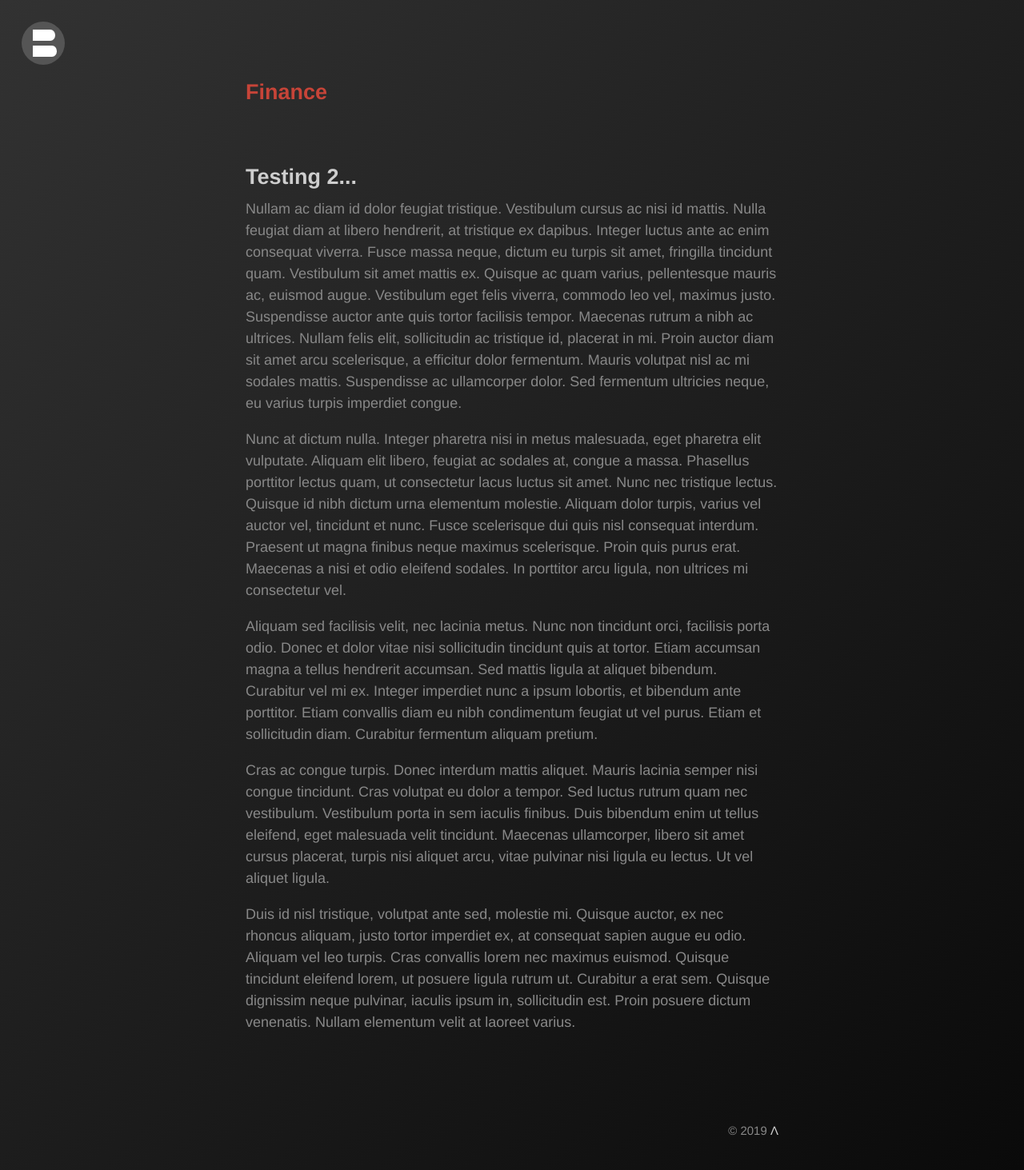
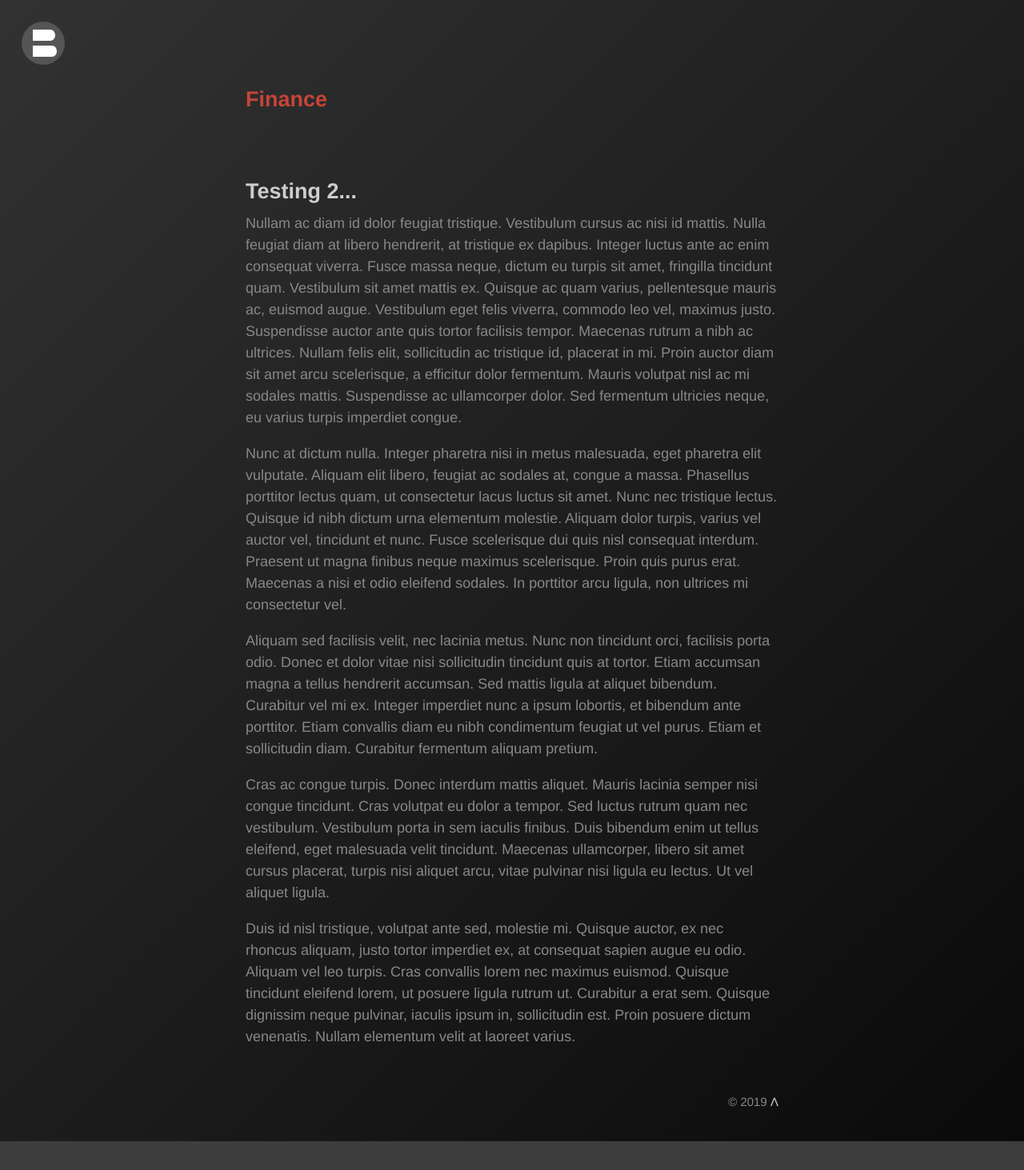
Before and after one commit to bonina/bonina.github.io, a Jekyll site: the page built from finance.md, in a window 1280 px wide. Shown: the whole page at 80% size. Built offline with Jekyll 4.4.1, drawn with Linux system fonts in a browser that asks for light colours; after the commit the page ends 1427 px from its top, so only the background shows below that.

Commit message:
Update _posts.scss

```diff
--- a/_sass/_posts.scss
+++ b/_sass/_posts.scss
@@ -1,7 +1,7 @@
 .page,
 .post {
-  margin-top: 4em;
-  margin-bottom: 4em;
+  margin-top: 4.5em;
+  //margin-bottom: 4em;
 }
 
 //.page-title,
```
